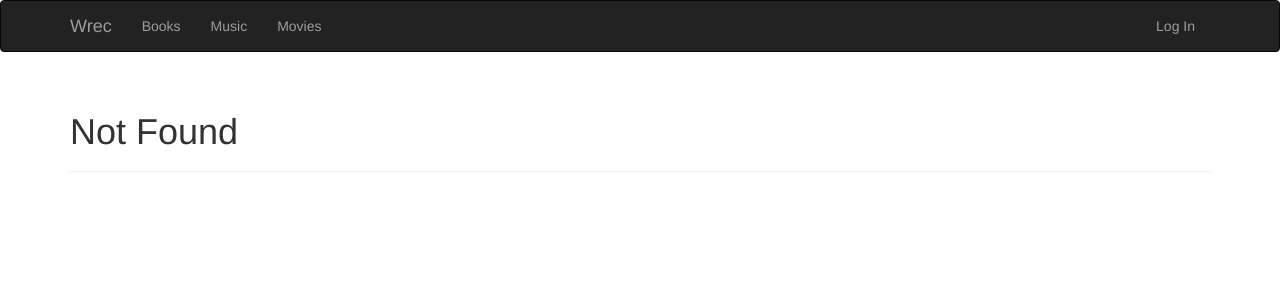
After one commit to singhshemona/recommend, a Flask app: template backend_flask/app/templates/404.html in a window 1280 px wide. The commit adds this page. Shown: the top 300 px of the page. Run offline with Flask 2, Linux system fonts and the light colour scheme; the template is opened without the code that fills it, so the values that code supplies are empty; some libraries are stand-ins or nearby versions.

Commit message:
toolbar + templates

```diff
--- a/backend_flask/app/main/forms.py
+++ b/backend_flask/app/main/forms.py
@@ -0,0 +1,6 @@
+from flask_wtf import FlaskForm
+from wtforms import FileField , SubmitField
+
+class UploadFile(FlaskForm):
+    csv_file = FileField('CSV File'])
+    submit = SubmitField('Upload File')
--- /dev/null
+++ b/backend_flask/app/templates/404.html
@@ -0,0 +1,9 @@
+{% extends "base.html" %}
+
+{% block title %}Flasky - Page Not Found{% endblock %}
+
+{% block page_content %}
+<div class="page-header">
+    <h1>Not Found</h1>
+</div>
+{% endblock %}
--- a/backend_flask/app/templates/base.html
+++ b/backend_flask/app/templates/base.html
@@ -18,11 +18,17 @@
                 <span class="icon-bar"></span>
                 <span class="icon-bar"></span>
             </button>
-            <a class="navbar-brand" href="{{ url_for('main.index') }}">Flasky</a>
+            <a class="navbar-brand" href="{{ url_for('main.index') }}">Wrec</a>
         </div>
         <div class="navbar-collapse collapse">
             <ul class="nav navbar-nav">
-                <li><a href="{{ url_for('main.index') }}">Home</a></li>
+                <li><a href="{{ url_for('main.index') }}">Books</a></li>
+            </ul>
+            <ul class="nav navbar-nav">
+                <li><a href="{{ url_for('main.index') }}">Music</a></li>
+            </ul>
+            <ul class="nav navbar-nav">
+                <li><a href="{{ url_for('main.index') }}">Movies</a></li>
             </ul>
             <ul class="nav navbar-nav navbar-right">
                 {% if current_user.is_authenticated %}
--- a/backend_flask/wrec.py
+++ b/backend_flask/wrec.py
@@ -23,18 +23,3 @@ def test():
     import unittest
     tests = unittest.TestLoader().discover('tests')
     unittest.TextTestRunner(verbosity=2).run(tests)
-
-
-
-'''
-Routes - not including root
-'''
-
-@app.route('/bookshelf/', methods=['GET', 'POST'])
-def bookshelf_user():
-    # Lisa = User.query.filter_by(username='lisa').first()
-    # all_books = Lisa.books.all()
-
-    # return render_template('bookshelf.html', book=all_books)
-
-    return '<h1>Book Shelf</h1>'
```
Also changed, not shown: backend_flask/app/main/views.py (+15 -7 lines), backend_flask/app/models.py (+7 -2 lines), backend_flask/app/templates/500.html (added, +9 -0 lines), backend_flask/app/templates/bookshelf.html (+2 -8 lines).
